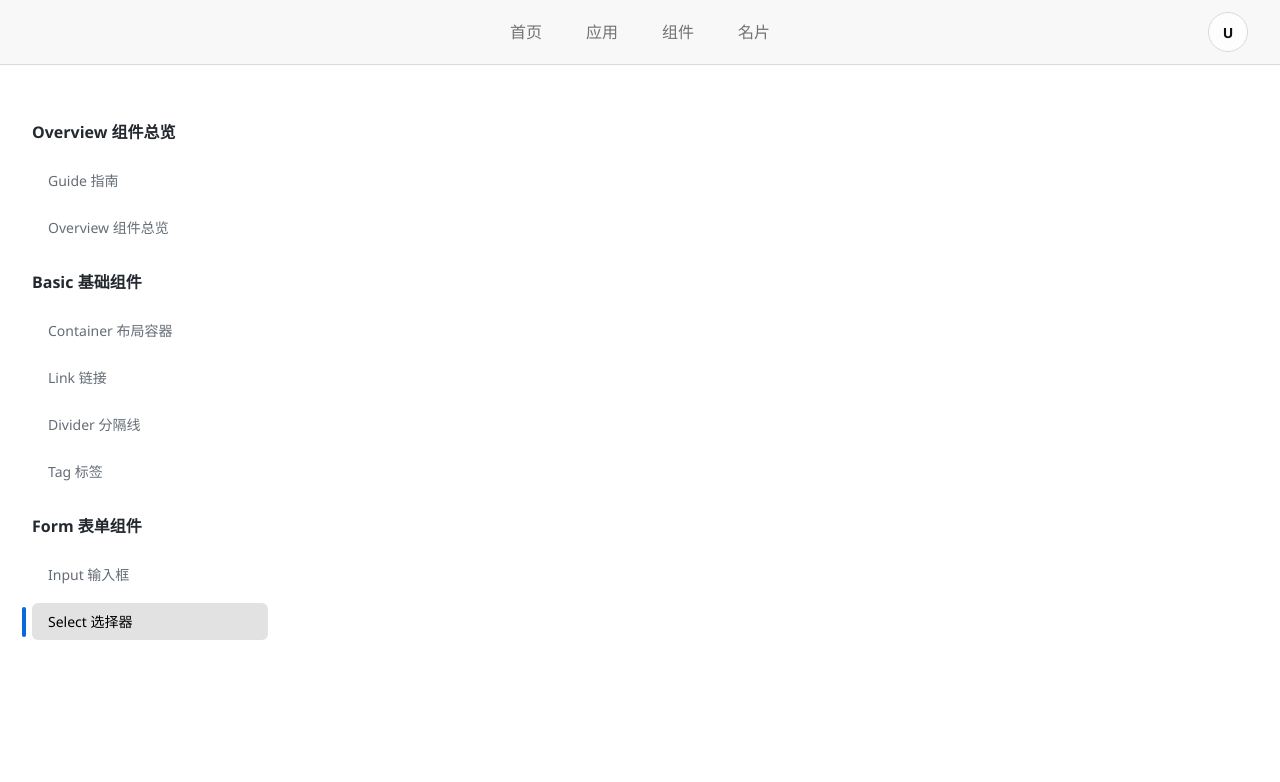
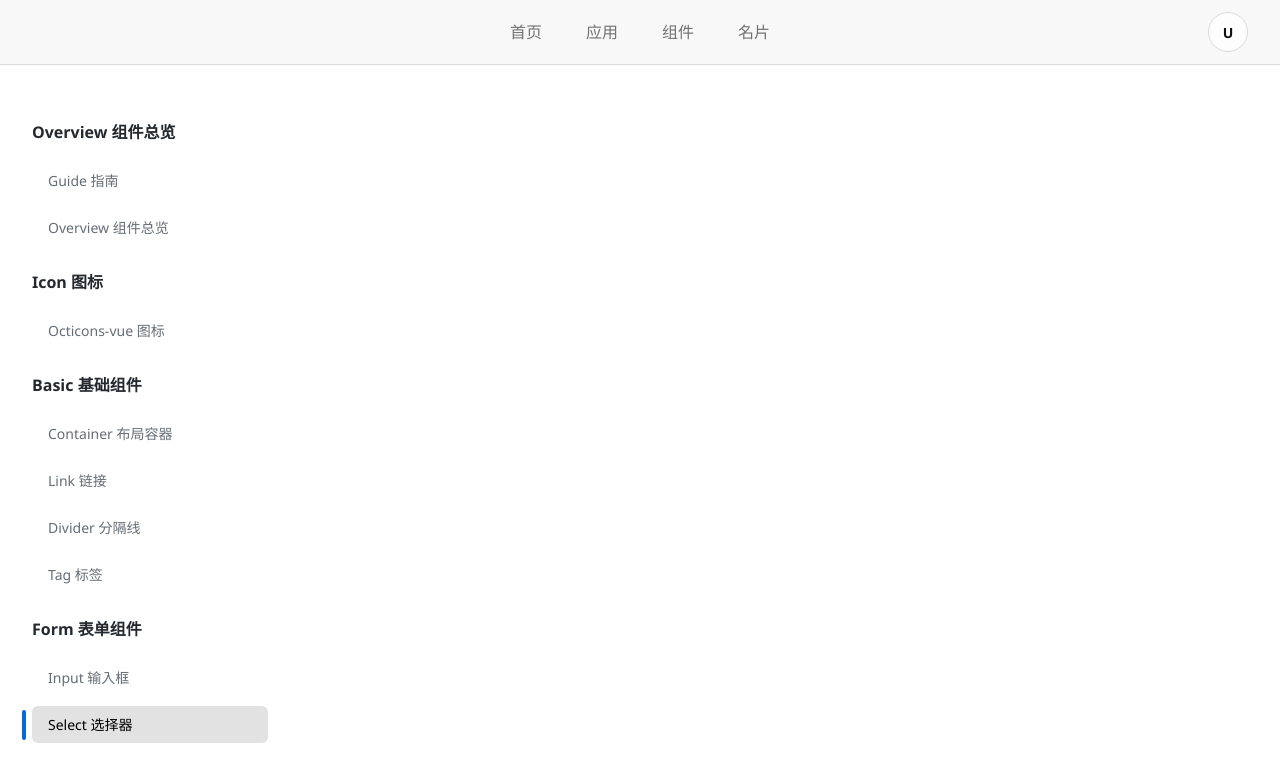
Before and after one commit to UnderHear-tools/UnderHear-Web, a Vue app in the folder UnderHear-frontend/: page /component/select in a window 1280 px wide. Shown: the top 782 px of the page. Built offline with nearby package versions, Linux system fonts and the light colour scheme.

Commit message:
新增Octicons-vue组件介绍页

```diff
--- a/UnderHear-frontend/src/module/components/layout/ComponentLayout.vue
+++ b/UnderHear-frontend/src/module/components/layout/ComponentLayout.vue
@@ -203,6 +203,12 @@ const navSections = ref([
     items: [
       { path: '/component/guide', label: 'Guide 指南' },
       { path: '/component/overview', label: 'Overview 组件总览' }
+    ]
+  },
+  {
+    title: 'Icon 图标',
+    items: [
+      { path: '/component/octicons-vue', label: 'Octicons-vue 图标' }
     ]
   },
   {
```
Also changed, not shown: UnderHear-frontend/src/module/components/views/components/octicons-vue.vue (added).
